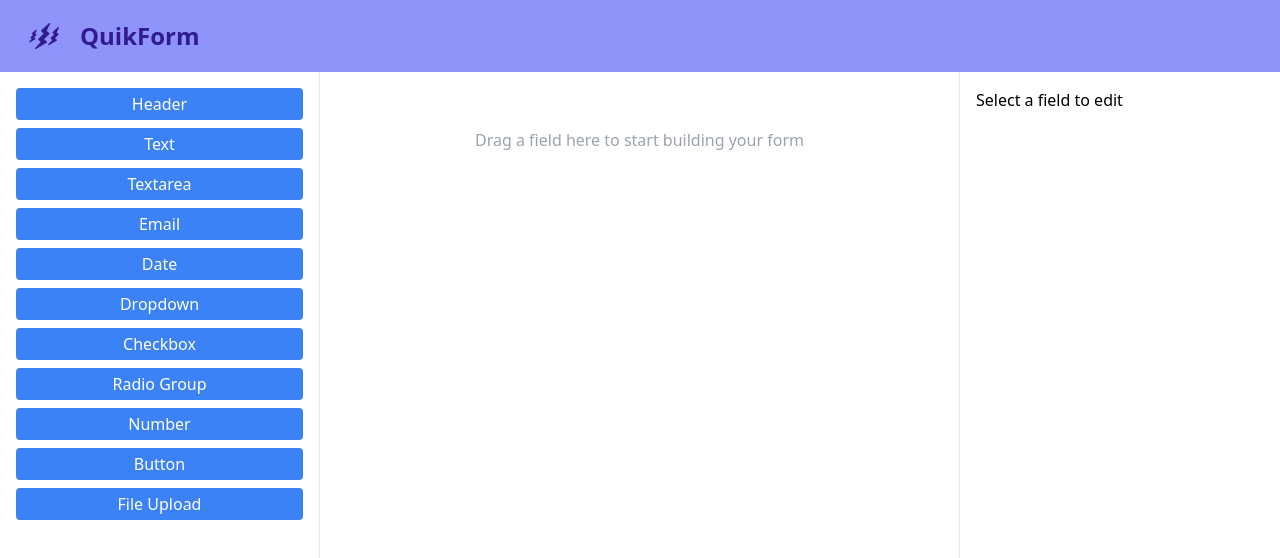
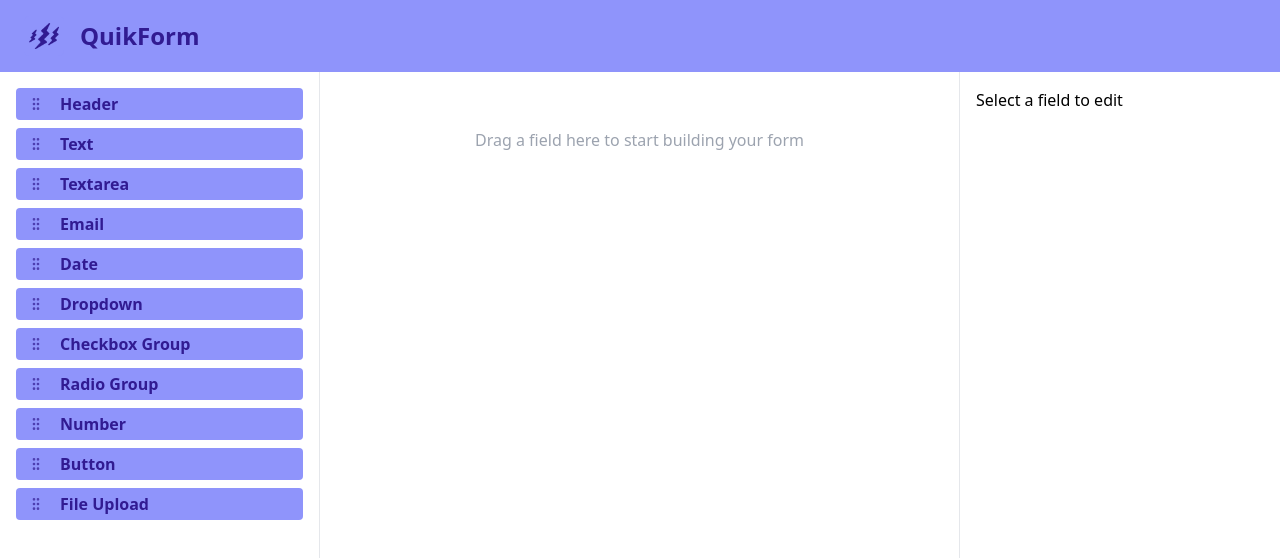
Before and after one commit to meghavx/QuikForm, a React (Vite) app: page / in a window 1280 px wide. Shown: the top 558 px of the page. Built offline with nearby package versions, Linux system fonts and the light colour scheme.

Commit message:
Change Field Palette buttons styling

```diff
--- a/package.json
+++ b/package.json
@@ -14,6 +14,7 @@
     "@dnd-kit/modifiers": "^9.0.0",
     "@dnd-kit/sortable": "^10.0.0",
     "classnames": "^2.5.1",
+    "lucide-react": "^0.511.0",
     "react": "^19.1.0",
     "react-dom": "^19.1.0",
     "uuid": "^11.1.0",
--- a/src/components/FieldPalette.jsx
+++ b/src/components/FieldPalette.jsx
@@ -1,5 +1,6 @@
 import React from 'react'
 import { useDraggable } from '@dnd-kit/core'
+import { GripVertical } from 'lucide-react'
 
 const fieldTypes = [
   'Header',
@@ -8,7 +9,7 @@ const fieldTypes = [
   'Email',
   'Date',
   'Dropdown',
-  'Checkbox',
+  'Checkbox Group',
   'Radio Group',
   'Number',
   'Button',
@@ -36,11 +37,14 @@ function DraggableField({ id }) {
       ref={setNodeRef}
       {...listeners}
       {...attributes}
-      className={`block w-full mb-2 px-3 py-1 text-white text-center rounded cursor-move ${
-        isDragging ? 'bg-blue-700' : 'bg-blue-500 hover:bg-blue-700'
+      className={`flex items-center gap-4 w-full mb-2 px-3 py-1 font-semibold rounded cursor-move transition-colors duration-200 ${
+        isDragging
+          ? 'bg-[#311B92] text-[#8F94FB]'
+          : 'bg-[#8F94FB] text-[#311B92] hover:bg-[#311B92] hover:text-[#8F94FB]'
       }`}
     >
-      {id}
+      <GripVertical className="w-4 h-4 opacity-70" />
+      <span>{id}</span>
     </div>
   )
 }
```
Also changed, not shown: 1 other file (tests, documents, lock files or other folders).
